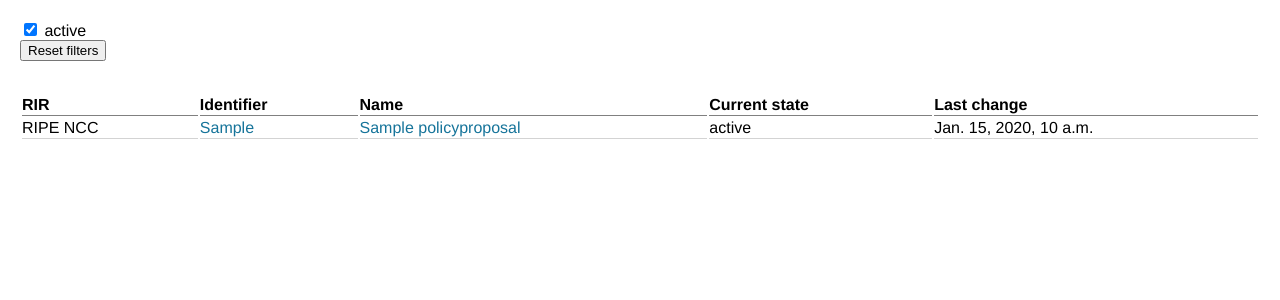
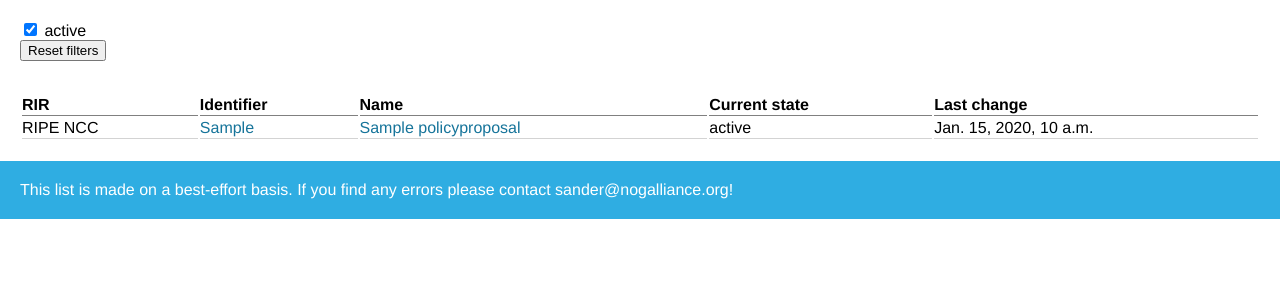
Before and after one commit to nogalliance/policy_proposals, a Django app: page / in a window 1280 px wide. Shown: the part 80-380 px from the top of the page. Run offline with Django 4.2, Linux system fonts and the light colour scheme; data comes from the database, SQL or seed files in the repository; tables that the repository leaves empty hold one stand-in row (values such as "Sample post").

Commit message:
Add contact info

```diff
--- a/proposals/templates/home.html
+++ b/proposals/templates/home.html
@@ -24,6 +24,21 @@
             background-color: #2fade2;
             height: 80px;
             display: flex;
+        }
+
+        footer {
+            color: white;
+            background-color: #2fade2;
+            padding: 20px;
+        }
+
+        footer a {
+            color: white;
+            text-decoration: none;
+        }
+
+        footer a:hover {
+            text-decoration: underline;
         }
 
         header h1 {
@@ -91,6 +106,10 @@
             color: #16749A;
             text-decoration: none;
         }
+
+        main table td a:hover {
+            text-decoration: underline;
+        }
     </style>
 </head>
 <body>
@@ -143,7 +162,14 @@
         {% endfor %}
         </tbody>
     </table>
+
 </main>
+
+<footer>
+    This list is made on a best-effort basis. If you find any errors please
+    <a href="mailto:sander@nogalliance.org?subject=Error%20in%20policy%20proposal%20list">contact
+        sander@nogalliance.org</a>!
+</footer>
 
 </body>
 </html>
```
